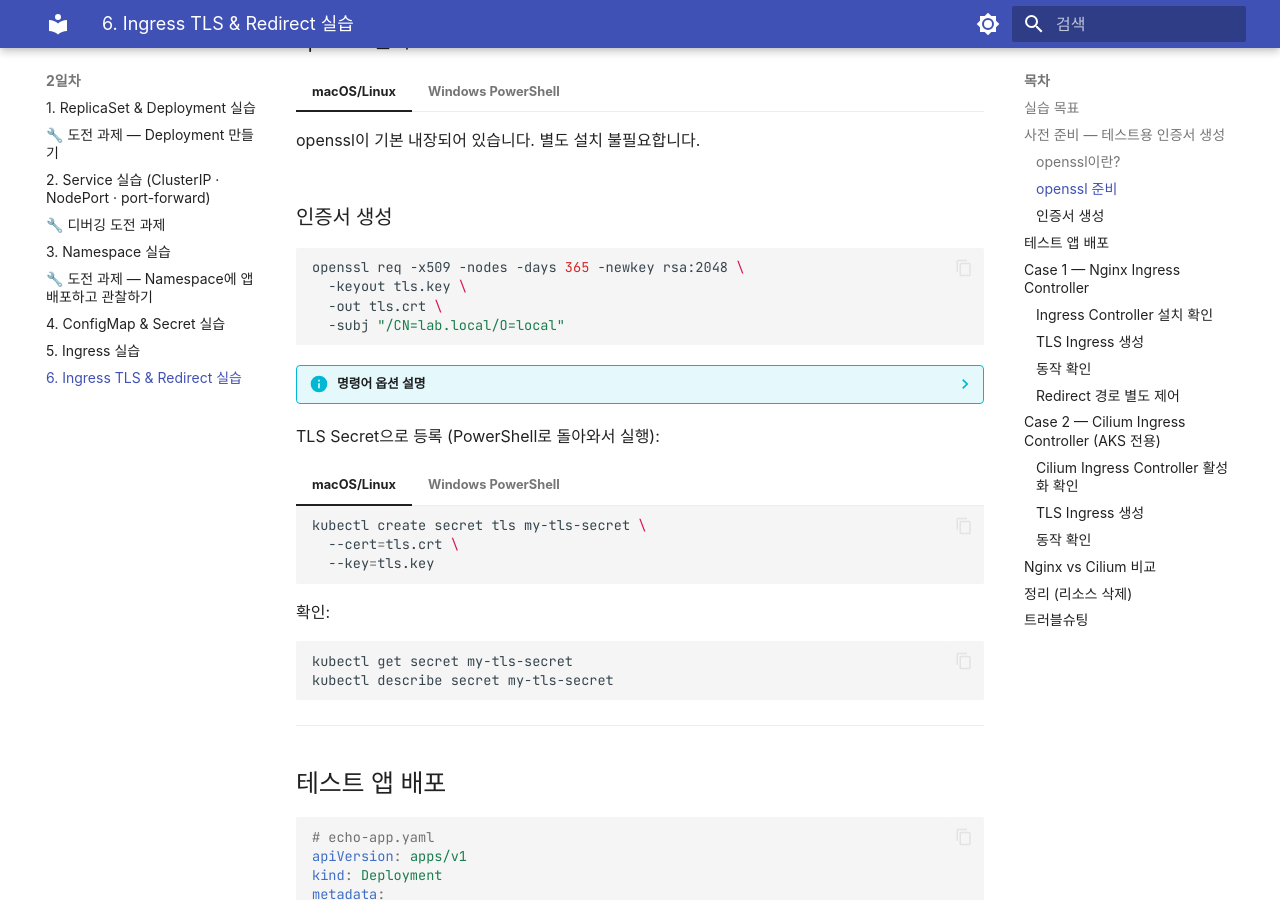
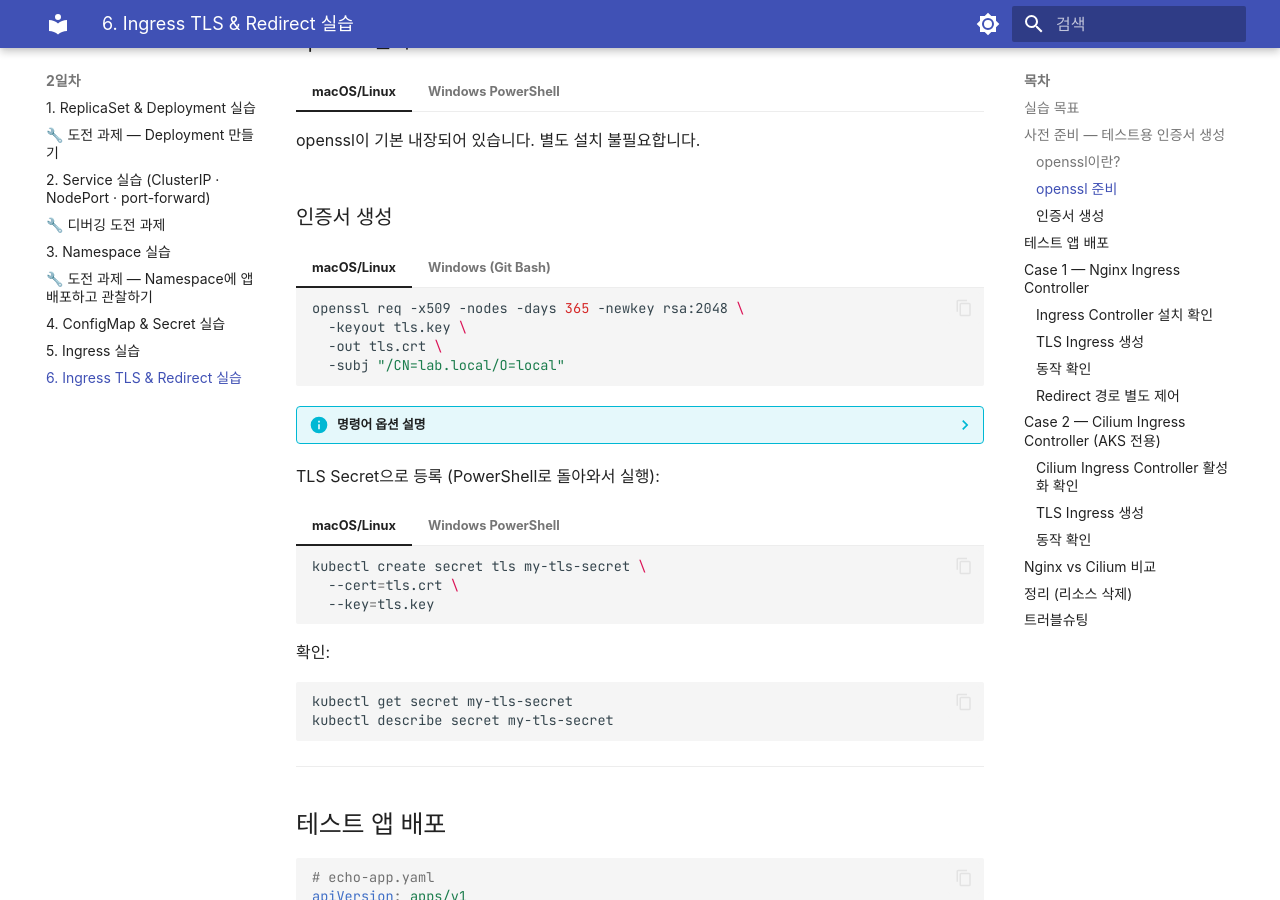
Before and after one commit to skilleat-labs/k8s-for-4days, an MkDocs documentation site: the page built from docs/day2/3-1-1-ingress-tls.md, in a window 1280 px wide and 900 px high, scrolled down 1044 px. Built offline with MkDocs 1.6.1 and Material for MkDocs 9.7.7, drawn with Linux system fonts in a browser that asks for light colours; some web fonts are replaced; some of the changed lines change nothing that is shown.

Commit message:
Fix openssl subj format for Windows Git Bash

````diff
--- a/docs/day2/3-1-1-ingress-tls.md
+++ b/docs/day2/3-1-1-ingress-tls.md
@@ -50,12 +50,18 @@
 
 ### 인증서 생성
 
-```bash
-openssl req -x509 -nodes -days 365 -newkey rsa:2048 \
-  -keyout tls.key \
-  -out tls.crt \
-  -subj "/CN=lab.local/O=local"
-```
+=== "macOS/Linux"
+    ```bash
+    openssl req -x509 -nodes -days 365 -newkey rsa:2048 \
+      -keyout tls.key \
+      -out tls.crt \
+      -subj "/CN=lab.local/O=local"
+    ```
+=== "Windows (Git Bash)"
+    Git Bash는 `/CN=` 앞의 `/`를 Windows 경로로 해석하므로 `//`와 `\`를 사용합니다.
+    ```bash
+    openssl req -x509 -nodes -days 365 -newkey rsa:2048 -keyout tls.key -out tls.crt -subj "//CN=lab.local\O=local"
+    ```
 
 ??? info "명령어 옵션 설명"
     **`req -x509`**
````
